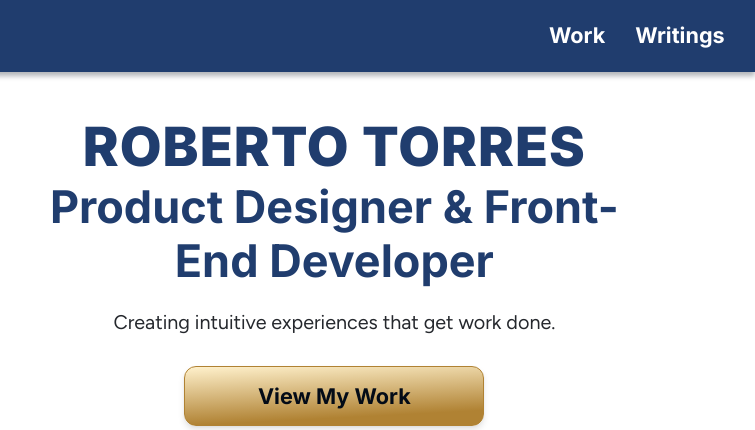
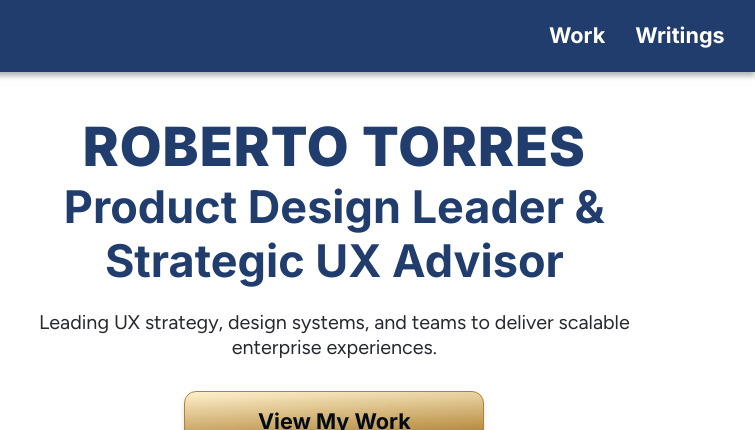
Before and after one commit to torresrobertoc/torresrobertoc.github.io, a plain HTML site: page index.html in a window 1280 px wide. Shown: the top 430 px of the page, 525-1280 px from the left. Drawn offline with nearby package versions, Linux system fonts and the light colour scheme.

Commit message:
Updated profile information

```diff
--- a/index.html
+++ b/index.html
@@ -34,8 +34,8 @@
             </div>
             <div id="ProfileInfo">
                 <h1>Roberto Torres</h1>
-                <h2>Product Designer &amp; Front-End Developer</h2>
-                <p>Creating intuitive experiences that get work done.</p>
+                <h2>Product Design Leader &amp; Strategic UX Advisor</h2>
+                <p>Leading UX strategy, design systems, and teams to deliver scalable enterprise experiences.</p>
                 <a href="work.html" class="btn btn-primary">View My Work</a>
                 <a href="writings.html" class="btn btn-secondary">Read My Writings</a>
                 <div class="company-logos">
```
